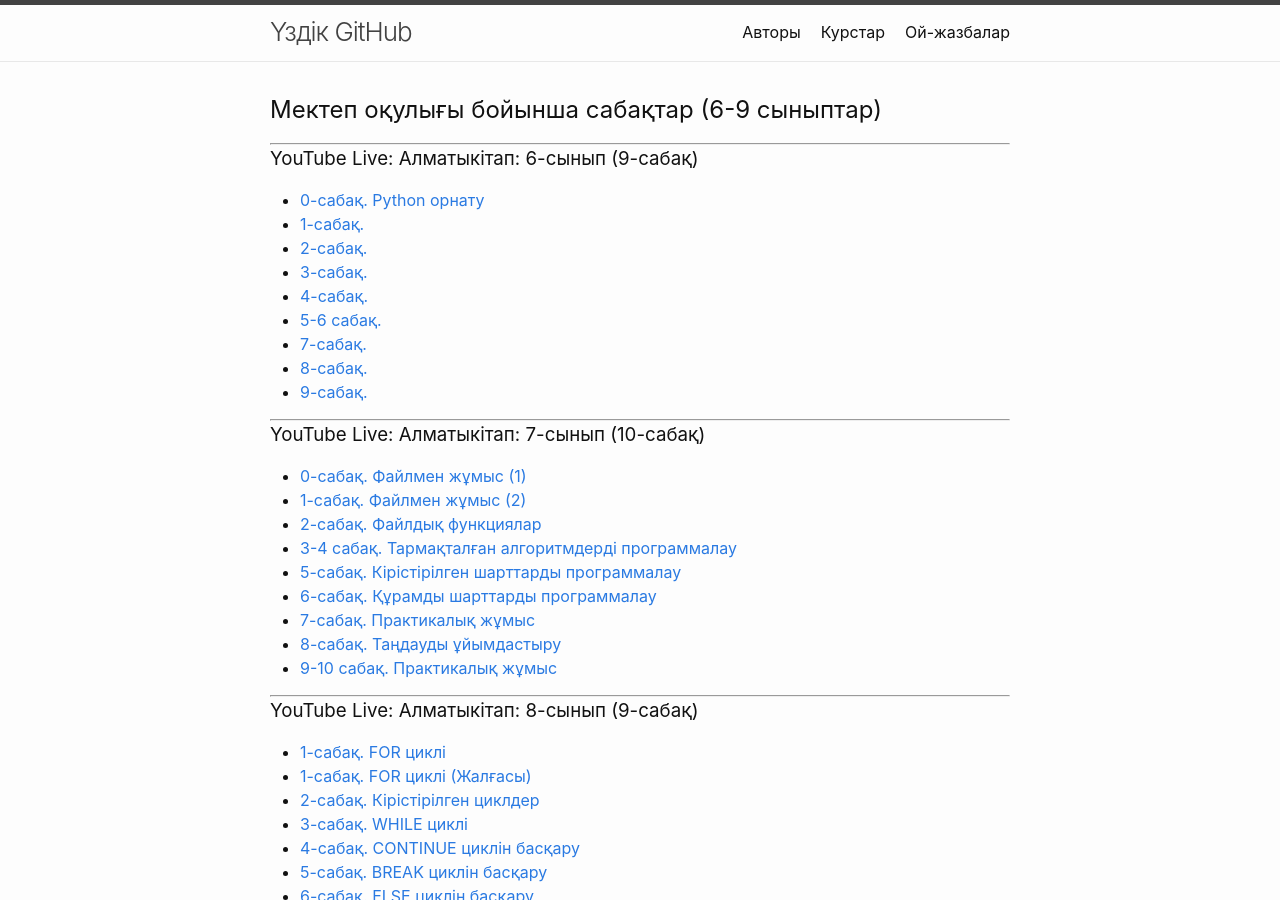
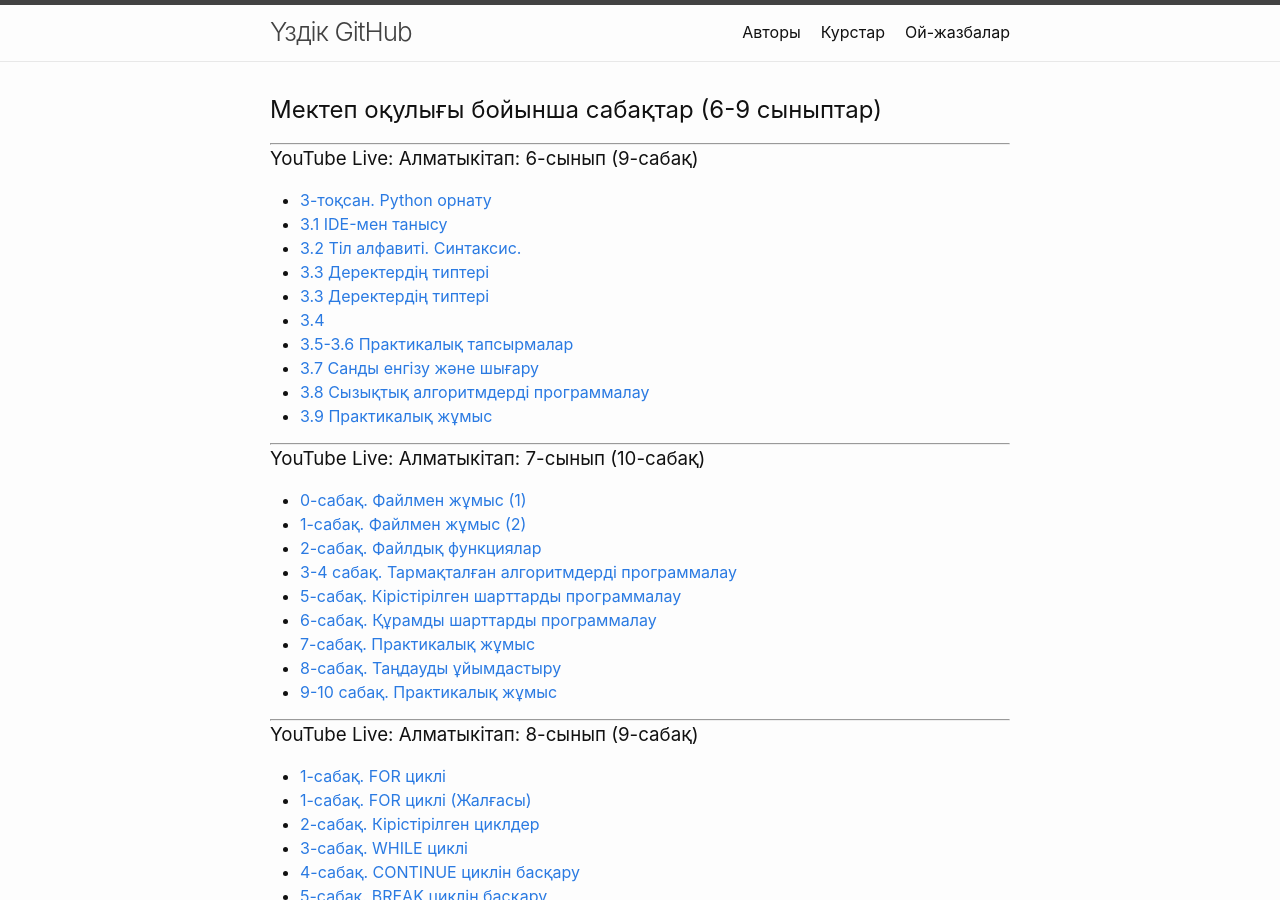
Before and after one commit to uzdik/uzdik.github.io, a Jekyll site: the page built from _courses/8-mektep-okulyktar-boinsha.md, in a window 1280 px wide and 900 px high. Built offline with Jekyll 4.4.1, drawn with Linux system fonts in a browser that asks for light colours.

Commit message:
Update 8-mektep-okulyktar-boinsha.md

```diff
--- a/_courses/8-mektep-okulyktar-boinsha.md
+++ b/_courses/8-mektep-okulyktar-boinsha.md
@@ -6,15 +6,16 @@
 <div class="youtube-spoilers">
     <h3>YouTube Live: Алматыкітап: 6-сынып (9-сабақ)</h3>
     <ul>
-        <li><a href="https://www.youtube.com/watch?v=KDoEtMxOCRs" target="_blank">0-сабақ. Python орнату</a></li>
-        <li><a href="https://www.youtube.com/watch?v=jj12O9Wd0qE" target="_blank">1-сабақ.</a></li>
-        <li><a href="https://www.youtube.com/watch?v=1NtrhEHJNJc" target="_blank">2-сабақ.</a></li>
-        <li><a href="https://www.youtube.com/watch?v=tn8_uxhwTbc" target="_blank">3-сабақ.</a></li>
-        <li><a href="https://www.youtube.com/watch?v=PTKwx9lVQyo" target="_blank">4-сабақ.</a></li>
-        <li><a href="https://www.youtube.com/watch?v=Wvs9g71uYcQ" target="_blank">5-6 сабақ.</a></li>
-        <li><a href="https://www.youtube.com/watch?v=s_K3m-Y6fXs" target="_blank">7-сабақ.</a></li>
-        <li><a href="https://www.youtube.com/watch?v=JBalQbgXqyk" target="_blank">8-сабақ.</a></li>
-        <li><a href="https://www.youtube.com/watch?v=y_P0qn4Q1Go" target="_blank">9-сабақ.</a></li>
+        <li><a href="https://www.youtube.com/watch?v=KDoEtMxOCRs" target="_blank">3-тоқсан. Python орнату</a></li>
+        <li><a href="https://www.youtube.com/watch?v=jj12O9Wd0qE" target="_blank">3.1 IDE-мен танысу</a></li>
+        <li><a href="https://www.youtube.com/watch?v=1NtrhEHJNJc" target="_blank">3.2 Тіл алфавиті. Синтаксис.</a></li>
+        <li><a href="https://www.youtube.com/watch?v=tn8_uxhwTbc" target="_blank">3.3 Деректердің типтері</a></li>
+        <li><a href="https://www.youtube.com/watch?v=tn8_uxhwTbc" target="_blank">3.3 Деректердің типтері</a></li>
+        <li><a href="https://www.youtube.com/watch?v=PTKwx9lVQyo" target="_blank">3.4 </a></li>
+        <li><a href="https://www.youtube.com/watch?v=Wvs9g71uYcQ" target="_blank">3.5-3.6 Практикалық тапсырмалар</a></li>
+        <li><a href="https://www.youtube.com/watch?v=s_K3m-Y6fXs" target="_blank">3.7 Санды енгізу және шығару</a></li>
+        <li><a href="https://www.youtube.com/watch?v=JBalQbgXqyk" target="_blank">3.8 Сызықтық алгоритмдерді программалау</a></li>
+        <li><a href="https://www.youtube.com/watch?v=y_P0qn4Q1Go" target="_blank">3.9 Практикалық жұмыс</a></li>
     </ul>
 </div>
 <hr>
```
